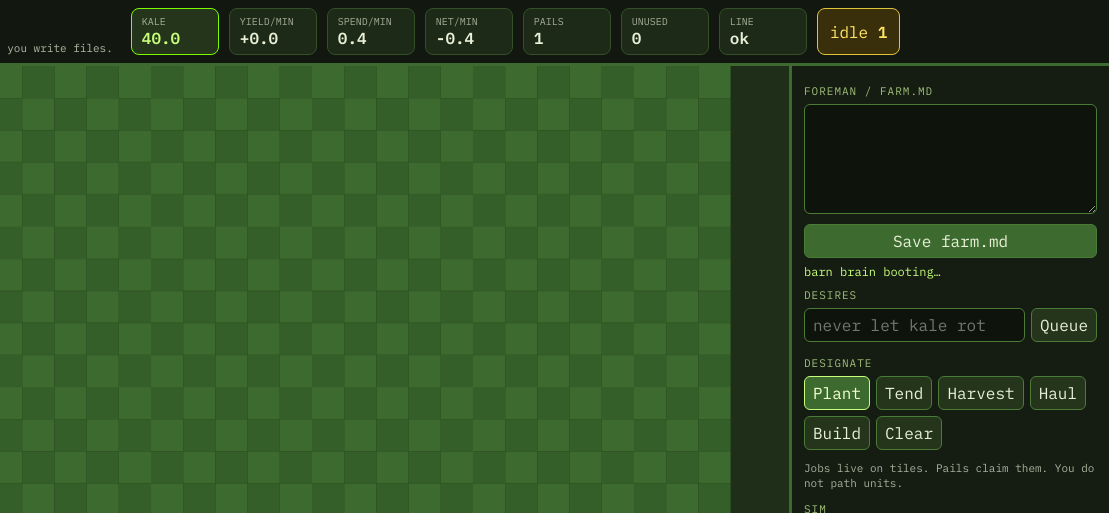
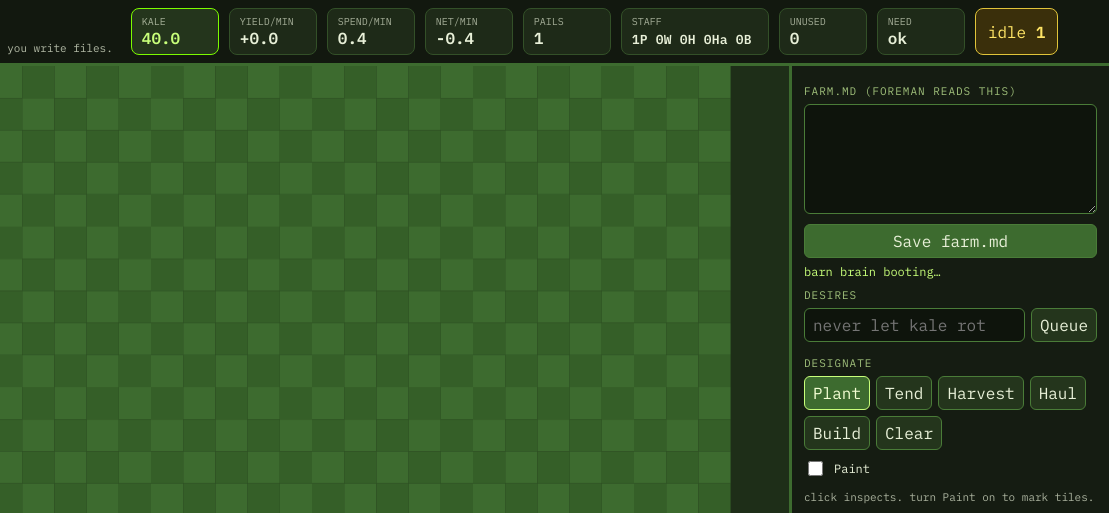
Before and after one commit to kalepail/big-kale, a website: page public/index.html in a window 1280 px wide. Shown: the top 513 px of the page, 171-1280 px from the left. Drawn offline with Linux system fonts and the light colour scheme; no server answers.

Commit message:
First-minute UX: inspect-click, no double hire, HUD staff, Foreman reads farm.md

```diff
--- a/public/index.html
+++ b/public/index.html
@@ -25,8 +25,9 @@
           <div class="stat"><label>spend/min</label><b id="hud-spend">0.4</b></div>
           <div class="stat" id="stat-net"><label>net/min</label><b id="hud-net">-0.4</b></div>
           <div class="stat"><label>pails</label><b id="hud-agents">1</b></div>
+          <div class="stat staff"><label>staff</label><b id="hud-staff">1P 0W 0H 0Ha 0B</b></div>
           <div class="stat"><label>unused</label><b id="hud-unused">0</b></div>
-          <div class="stat" id="stat-line"><label>line</label><b id="hud-line">ok</b></div>
+          <div class="stat" id="stat-line"><label>need</label><b id="hud-line">ok</b></div>
           <button id="btn-idle" class="idle-btn" title="Cycle to next idle pail">
             idle <b id="hud-idle">1</b>
           </button>
@@ -42,7 +43,7 @@
 
       <aside id="panel">
         <div class="tools" id="farmfile-box">
-          <p class="section">Foreman / farm.md</p>
+          <p class="section">farm.md (Foreman reads this)</p>
           <textarea id="farmfile" spellcheck="false"></textarea>
           <button id="btn-save-farm">Save farm.md</button>
           <p id="foreman-thought" class="foreman-thought">barn brain booting…</p>
@@ -65,7 +66,11 @@
             <button data-tool="build">Build</button>
             <button data-tool="clear">Clear</button>
           </div>
-          <p class="hint">Jobs live on tiles. Pails claim them. You do not path units.</p>
+          <label class="paint-toggle" id="paint-label">
+            <input type="checkbox" id="paint-toggle" />
+            Paint
+          </label>
+          <p class="hint">click inspects. turn Paint on to mark tiles.</p>
         </div>
         <div class="tools">
           <p class="section">Sim</p>
--- a/public/styles.css
+++ b/public/styles.css
@@ -53,6 +53,11 @@ button.on{background:#3d6b2f;color:#f4ffd4;border-color:#c8ff7a}
 #desires .note{opacity:.7;width:100%}
 #desires button{padding:2px 6px;font-size:10px;margin-left:auto}
 
-#stat-line.rot,#stat-line.haul{border-color:#e85d04}
+#stat-line.ripe,#stat-line.piles,#stat-line.rot,#stat-line.haul{border-color:#e85d04}
 #stat-line.ok{border-color:#7cfc00}
-#stat-line.plant{border-color:#f4d35e}
+#stat-line.empty,#stat-line.plant{border-color:#f4d35e}
+.stat.staff{min-width:148px}
+.stat.staff b{font-size:13px;letter-spacing:.2px}
+.paint-toggle{display:flex;align-items:center;gap:8px;margin:8px 0 4px;font-size:12px;cursor:pointer;user-select:none}
+.paint-toggle input{accent-color:#c8ff7a;width:15px;height:15px}
+.paint-toggle.on{color:#c8ff7a}
```
